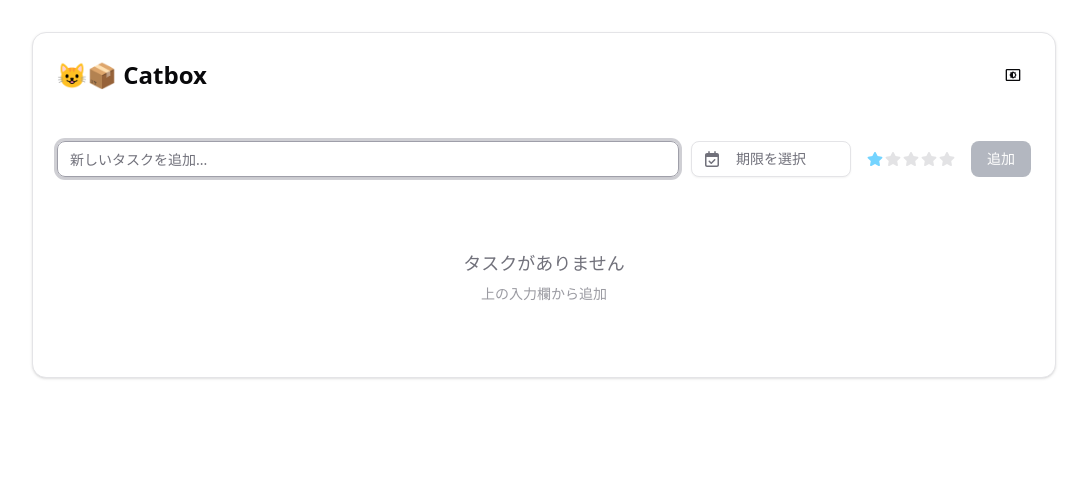
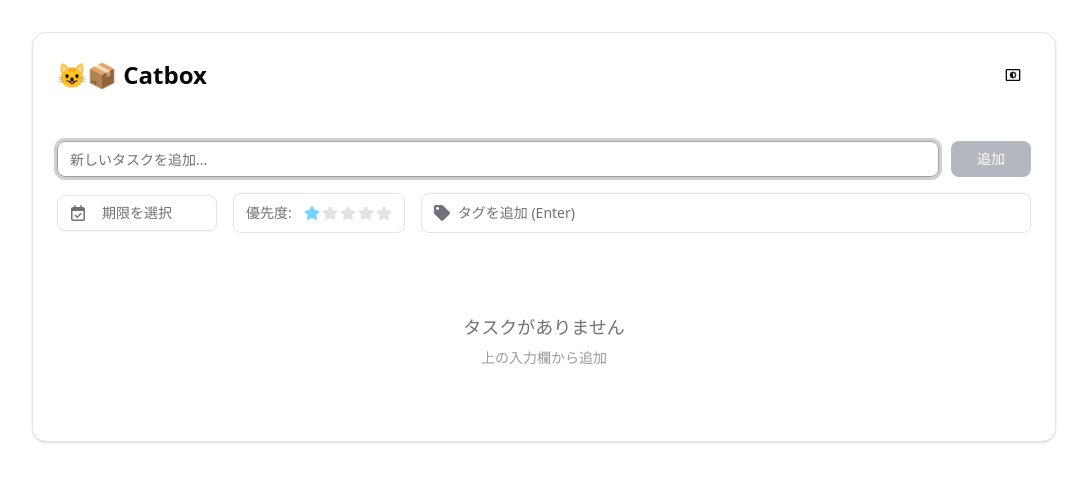
Before and after one commit to koh-tom/catbox, a React (Vite) app: page / in a window 1280 px wide. Shown: the top 482 px of the page, without its empty margins (96-1183 px from the left). Built offline with nearby package versions, Linux system fonts and the light colour scheme; the HTML template or start-up script is replaced by a standard one.

Commit message:
feat(なし): ✨ タグ追加ロジックの実装

```diff
--- a/src/components/TodoInput.tsx
+++ b/src/components/TodoInput.tsx
@@ -4,39 +4,58 @@ import { DatePicker } from '@/components/DatePicker';
 import { StarRating } from '@/components/StarRating';
 import { Button } from '@/components/ui/button';
 import { Input } from '@/components/ui/input';
+import { FaTag, FaTimes } from 'react-icons/fa';
 
 interface TodoInputProps {
-  onAdd: (title: string, deadlineDate?: string, priority?: number) => void;
+  onAdd: (title: string, deadlineDate?: string, priority?: number, tags?: string[]) => void;
 }
 
 export function TodoInput({ onAdd }: TodoInputProps) {
   const [value, setValue] = useState('');
   const [deadlineDate, setDeadlineDate] = useState('');
   const [priority, setPriority] = useState(1);
+  const [tags, setTags] = useState<string[]>([]);
+  const [tagInput, setTagInput] = useState('');
 
-  const isValidDeadline = (date: string) => /^\d+\/\d+$/.test(date.trim());
+  const isValidDeadline = (date: string) => !date.trim() || /^\d+\/\d+$/.test(date.trim());
   const isFormValid = value.trim() && isValidDeadline(deadlineDate);
 
   const handleSubmit = (e: FormEvent) => {
     e.preventDefault();
     if (isFormValid) {
-      onAdd(value, deadlineDate, priority);
+      onAdd(value, deadlineDate, priority, tags);
       setValue('');
       setDeadlineDate('');
       setPriority(1);
+      setTags([]);
+      setTagInput('');
     }
   };
 
   const handleKeyDown = (e: KeyboardEvent<HTMLInputElement>) => {
     if (e.key === 'Enter' && !e.nativeEvent.isComposing) {
-      if (isFormValid) {
       handleSubmit(e);
+    }
+  };
+
+  const handleTagKeyDown = (e: KeyboardEvent<HTMLInputElement>) => {
+    if (e.key === 'Enter' && !e.nativeEvent.isComposing) {
+      e.preventDefault();
+      const newTag = tagInput.trim();
+      if (newTag && !tags.includes(newTag)) {
+        setTags([...tags, newTag]);
+        setTagInput('');
       }
     }
   };
 
+  const removeTag = (tagToRemove: string) => {
+    setTags(tags.filter((tag) => tag !== tagToRemove));
+  };
+
   return (
-    <form className="flex gap-3 mb-6" onSubmit={handleSubmit}>
+    <form className="mb-8 space-y-4" onSubmit={handleSubmit}>
+      <div className="flex gap-3">
         <Input
           type="text"
           value={value}
@@ -46,26 +65,62 @@ export function TodoInput({ onAdd }: TodoInputProps) {
           className="flex-1"
           autoFocus
         />
+        <Button
+          type="submit"
+          disabled={!isFormValid}
+          className={
+            isFormValid
+              ? 'bg-green-500 hover:bg-green-600 text-white min-w-[80px]'
+              : 'bg-gray-500 hover:bg-gray-600 text-white min-w-[80px]'
+          }
+        >
+          追加
+        </Button>
+      </div>
+
+      <div className="flex gap-4 items-center flex-wrap">
         <DatePicker
           date={deadlineDate}
           setDate={setDeadlineDate}
           placeholder="期限を選択"
           className="w-40"
         />
-      <div className="flex items-center px-1">
+        <div className="flex items-center gap-2 border rounded-md px-3 h-10 bg-background hover:bg-accent/50 transition-colors">
+          <span className="text-sm text-muted-foreground mr-1">優先度:</span>
           <StarRating value={priority} onChange={setPriority} />
         </div>
-      <Button
-        type="submit"
-        disabled={!isFormValid}
-        className={
-          isFormValid
-            ? 'bg-green-500 hover:bg-green-600 text-white'
-            : 'bg-gray-500 hover:bg-gray-600 text-white'
-        }
+
+        <div className="flex-1 min-w-[200px] flex items-center gap-2 border rounded-md px-3 h-10 bg-background focus-within:ring-2 focus-within:ring-ring focus-within:ring-offset-2">
+          <FaTag className="text-muted-foreground w-4 h-4 shrink-0" />
+          <input
+            className="flex-1 bg-transparent outline-none text-sm placeholder:text-muted-foreground"
+            placeholder="タグを追加 (Enter)"
+            value={tagInput}
+            onChange={(e) => setTagInput(e.target.value)}
+            onKeyDown={handleTagKeyDown}
+          />
+        </div>
+      </div>
+
+      {tags.length > 0 && (
+        <div className="flex gap-2 flex-wrap pt-1">
+          {tags.map((tag) => (
+            <span
+              key={tag}
+              className="inline-flex items-center gap-1 px-2.5 py-0.5 rounded-full text-xs font-medium bg-primary/10 text-primary hover:bg-primary/20 transition-colors"
             >
-        追加
-      </Button>
+              #{tag}
+              <button
+                type="button"
+                onClick={() => removeTag(tag)}
+                className="text-primary/60 hover:text-primary focus:outline-none"
+              >
+                <FaTimes className="w-3 h-3" />
+              </button>
+            </span>
+          ))}
+        </div>
+      )}
     </form>
   );
 }
--- a/src/components/TodoItem.tsx
+++ b/src/components/TodoItem.tsx
@@ -120,6 +120,19 @@ export function TodoItem({ todo, onToggle, onDelete, onEdit }: TodoItemProps) {
             {todo.title}
           </button>
 
+          {todo.tags && todo.tags.length > 0 && (
+            <div className="flex gap-1 flex-wrap items-center">
+              {todo.tags.map((tag) => (
+                <span
+                  key={tag}
+                  className="text-[10px] px-1.5 py-0.5 rounded-full bg-secondary text-secondary-foreground border border-border/50"
+                >
+                  #{tag}
+                </span>
+              ))}
+            </div>
+          )}
+
           <div className="flex gap-1 items-center">
             {todo.deadlineDate && (
               <span
--- a/src/hooks/useTodos.ts
+++ b/src/hooks/useTodos.ts
@@ -5,7 +5,12 @@ export function useTodos() {
   const [todos, setTodos] = useLocalStorage<Todo[]>('catbox-todos', []);
 
   // 新規TODOを追加
-  const addTodo = (title: string, deadlineDate?: string, priority?: number) => {
+  const addTodo = (
+    title: string,
+    deadlineDate?: string,
+    priority?: number,
+    tags: string[] = [],
+  ) => {
     if (!title.trim()) return;
 
     const newTodo: Todo = {
@@ -15,6 +20,7 @@ export function useTodos() {
       createdAt: Date.now(),
       deadlineDate: deadlineDate?.trim() || undefined,
       priority: priority ?? 1,
+      tags,
     };
 
     setTodos([newTodo, ...todos]);
@@ -38,6 +44,7 @@ export function useTodos() {
     newTitle: string,
     newDeadlineDate?: string,
     newPriority?: number,
+    newTags?: string[],
   ) => {
     if (!newTitle.trim()) return;
     setTodos(
@@ -48,6 +55,7 @@ export function useTodos() {
               title: newTitle.trim(),
               deadlineDate: newDeadlineDate?.trim() || undefined,
               priority: newPriority ?? todo.priority ?? 1,
+              tags: newTags ?? todo.tags ?? [],
             }
           : todo,
       ),
--- a/src/types/todo.ts
+++ b/src/types/todo.ts
@@ -5,4 +5,5 @@ export interface Todo {
   createdAt: number;
   deadlineDate?: string;
   priority?: number;
+  tags?: string[];
 }
```
Lines whose indentation alone changed are shown as unchanged.
